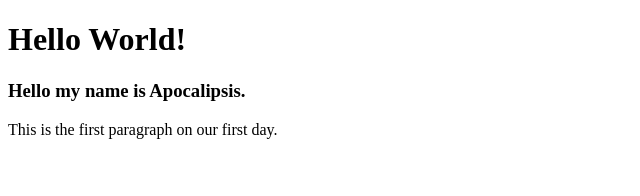
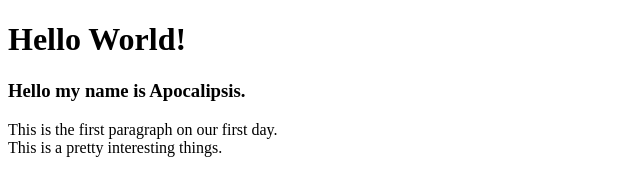
Before and after one commit to Apocalipsist/Hello_world, a plain HTML site: page index.html in a window 1280 px wide. Shown: the whole page, without its empty margins (0-640 px from the left). Drawn offline with Linux system fonts and the light colour scheme.

Commit message:
added text

```diff
--- a/index.html
+++ b/index.html
@@ -9,6 +9,8 @@
 <body>
     <h1>Hello World!</h1>
     <h3>Hello my name is Apocalipsis.</h3>
-    <P>This is the first paragraph on our first day.</P>
+    <P>This is the first paragraph on our first day.<br>
+    This is a pretty interesting things.
+    </P>
 </body>
 </html>
```
